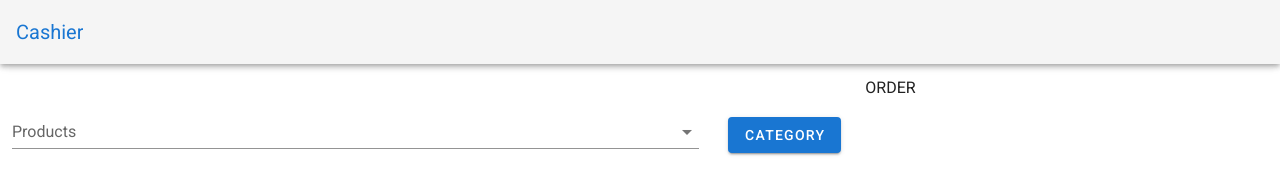
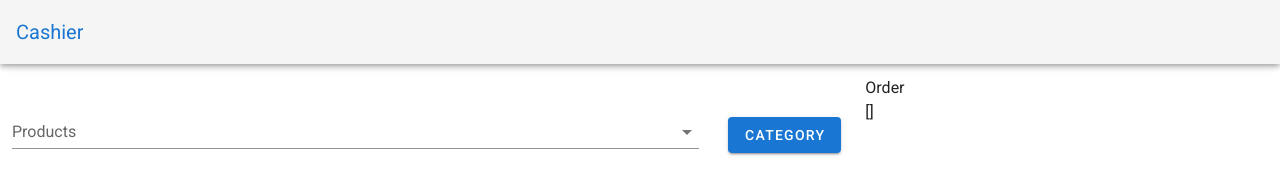
Before and after one commit to andrky/cashier, a Nuxt app: page / in a window 1280 px wide. Shown: the top 190 px of the page. Built offline with nearby package versions, Linux system fonts and the light colour scheme.

Commit message:
create component order

```diff
--- /dev/null
+++ b/components/Order.vue
@@ -0,0 +1,17 @@
+<template>
+  <div>
+    {{ items }}
+  </div>
+</template>
+
+<script>
+import { mapState, mapMutations, mapActions } from 'vuex'
+
+export default {
+  computed: {
+    ...mapState('carts', {
+      items: 'items',
+    }),
+  },
+}
+</script>
--- a/pages/index.vue
+++ b/pages/index.vue
@@ -4,6 +4,9 @@
     <v-col cols="8" class="frame-content">
       <product> </product>
     </v-col>
-    <v-col cols="4 frame-content white"> ORDER </v-col>
+    <v-col cols="4 frame-content white">
+      Order
+      <order></order>
+    </v-col>
   </v-row>
 </template>
```
